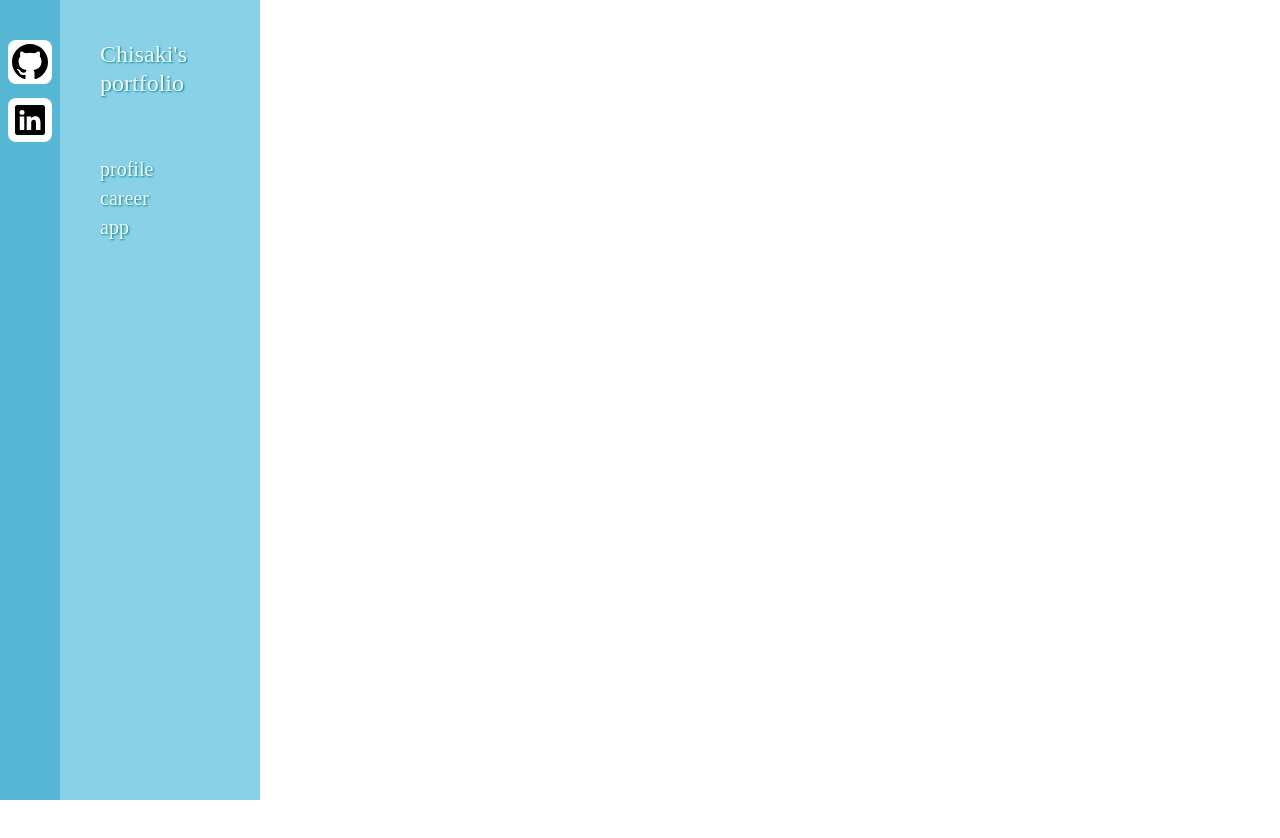
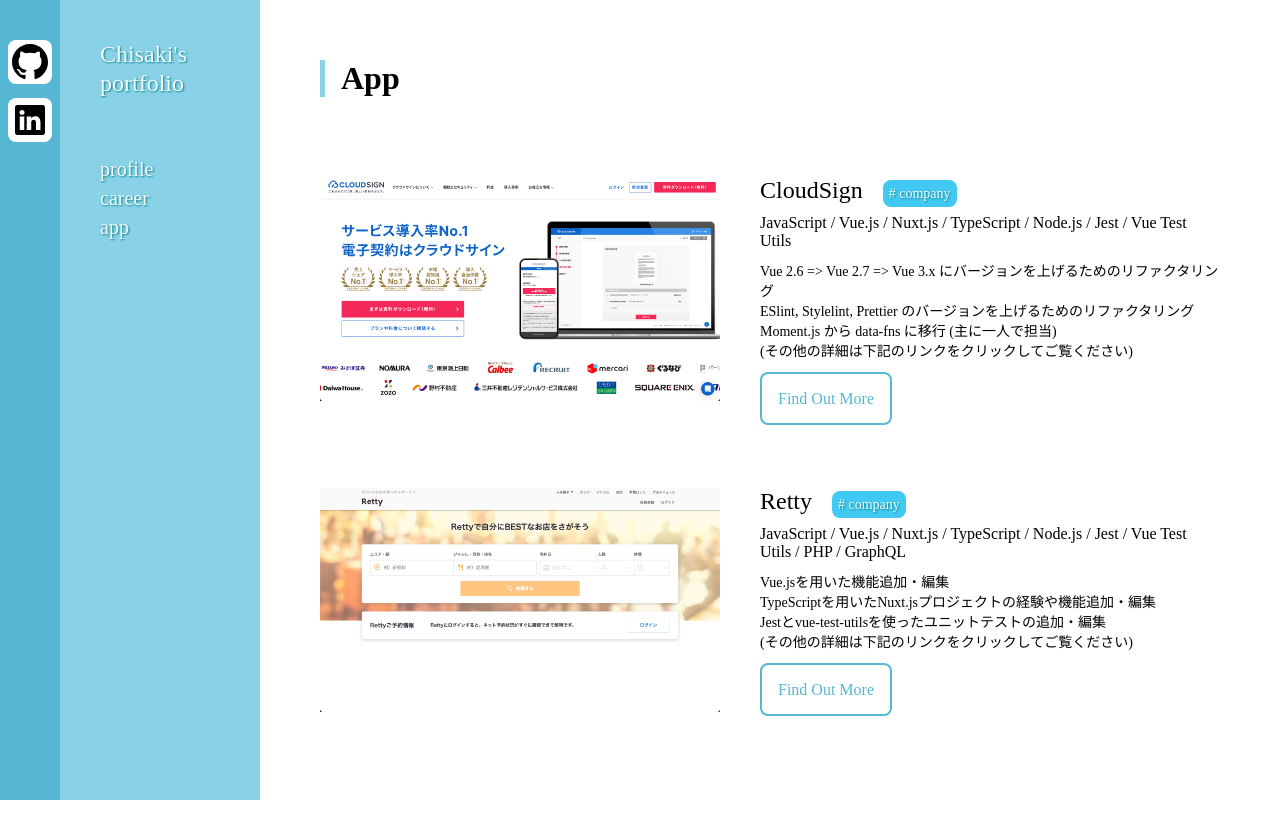
Before and after one commit to chisaki66/portfolio, a Nuxt app: page /app in a window 1280 px wide. Shown: the top 838 px of the page. Before the commit the page ends 800 px from the top, so only its background shows below. Built offline with nearby package versions, Linux system fonts and the light colour scheme.

Commit message:
add app contents

```diff
--- a/pages/app.vue
+++ b/pages/app.vue
@@ -1,5 +1,126 @@
 <template>
+  <div class="main">
+    <h1 class="title">App</h1>
+    <div class="body">
+      <div class="body__block">
+        <NuxtLink class="body__img-link" to="/cloudsign">
+          <img class="body__site-img" src="./images/cloudsign.png" alt="">
+        </NuxtLink>
+        <div class="body__block-right">
+          <div class="body__subtitle">CloudSign<span class="body__block-hashtag"># company</span></div>
+          <div class="body__skilled">JavaScript / Vue.js / Nuxt.js / TypeScript / Node.js / Jest / Vue Test Utils</div>
+          <p class="body__text">
+            Vue 2.6 => Vue 2.7 => Vue 3.x にバージョンを上げるためのリファクタリング<br>
+            ESlint, Stylelint, Prettier のバージョンを上げるためのリファクタリング<br>
+            Moment.js  から data-fns に移行 (主に一人で担当)<br>
+            (その他の詳細は下記のリンクをクリックしてご覧ください)
+          </p>
+          <div class="body__link">
+            <NuxtLink class="body__link-text" to="/cloudsign">Find Out More</NuxtLink>
+          </div>
+        </div>
+      </div>
+      <div class="body__block">
+        <NuxtLink class="body__img-link" to="/retty">
+          <img class="body__site-img" src="./images/retty.png" alt="">
+        </NuxtLink>
+        <div class="body__block-right">
+          <div class="body__subtitle">Retty<span class="body__block-hashtag"># company</span></div>
+          <div class="body__skilled">JavaScript / Vue.js / Nuxt.js / TypeScript / Node.js / Jest / Vue Test Utils / PHP / GraphQL</div>
+          <p class="body__text">
+            Vue.jsを用いた機能追加・編集<br>
+            TypeScriptを用いたNuxt.jsプロジェクトの経験や機能追加・編集<br>
+            Jestとvue-test-utilsを使ったユニットテストの追加・編集<br>
+            (その他の詳細は下記のリンクをクリックしてご覧ください)
+          </p>
+          <div class="body__link">
+            <NuxtLink class="body__link-text" to="/retty">Find Out More</NuxtLink>
+          </div>
+        </div>
+      </div>
+
+    </div>
+  </div>
 </template>
 
-<style lang="scss">
+<style lang="scss" scoped>
+.main {
+  width: 100%;
+  height: 100vh;
+  padding: 60px 60px 60px 320px;
+
+}
+
+.title {
+  padding-left: 0.5em;
+  border-left: solid 5px #88d1e7;
+}
+
+.body {
+  padding-bottom: 40px;
+
+  &__block {
+    margin-top: 80px;
+    display: flex;
+  }
+
+  &__img-link:hover {
+    opacity:0.5;
+	  transition:0.3s;
+  }
+
+  &__site-img {
+    width: 400px;
+  }
+
+  &__block-right {
+    margin-left: 40px;
+  }
+
+  &__subtitle {
+    font-size: 24px;
+  }
+
+  &__block-hashtag {
+    font-size: 14px;
+    color: #F9F9F9;
+    text-shadow: 1px 1px 2px #00858d;
+    background-color: #42c9f3;
+    margin-left: 20px;
+    padding: 6px;
+    border-radius: 8px;
+  }
+
+  &__skilled {
+    margin-top: 10px;
+  }
+
+  &__text {
+    margin-top: 10px;
+    font-size: 14px;
+  }
+
+  &__link {
+    margin-top: 30px;
+  }
+
+  &__link-text {
+    text-decoration: none;
+    padding: 16px;
+    border: solid 2px #56b7d4;
+    color: #56b7d4;
+    border-radius: 8px;
+    -webkit-transition: all 0.6s ease;
+    -moz-transition: all 0.6s ease;
+    -o-transition: all 0.6s ease;
+    transition: all  0.6s ease;
+  }
+
+  &__link-text:hover {
+    color: #F9F9F9;
+    text-shadow: 1px 1px 2px #00858d;
+    background-color: #42c9f3;
+    border: solid 2px #42c9f3;
+  }
+}
 </style>
--- /dev/null
+++ b/pages/cloudsign.vue
@@ -0,0 +1,73 @@
+<template>
+  <div class="main">
+    <h1 class="title">CloudSign</h1>
+    <div class="body">
+      <img class="body__site-img" src="./images/cloudsign.png" alt="">
+      <div class="body__subtitle">Skilled</div>
+      <p>JavaScript / Vue.js / Nuxt.js / TypeScript / Node.js / Jest / Vue Test Utils</p>
+      <div class="body__subtitle">主な業務内容</div>
+      <p>
+        Vue 2.6 => Vue 2.7 => Vue 3.x にバージョンを上げるためのリファクタリング<br>
+        ESlint, Stylelint, Prettier のバージョンを上げるためのリファクタリング<br>
+        Moment.js  から data-fns に移行 (主に一人で担当)<br>
+        Options API から Composition API に移行<br>
+        その他機能改善やバグの修正など複数担当
+      </p>
+      <div class="body__subtitle">技術的なアプローチや工夫した点</div>
+      <p>
+        ライブラリのバージョンを上げることや非推奨パッケージから推奨パッケージに移行するタスクを行う中で意識したことは、他の方が見てもわかりやすく見通しの良いコードを実装することを特に意識しました。<br>
+        それと事前にライブラリの最新版で非推奨となるメソッドなどをキャッチアップして、それらのメソッドを用いない実装などを心がけていました。
+      </p>
+      <div class="body__subtitle">チーム内の自身の役割</div>
+      <p>
+        Issue をこなすことより、ライブラリのバージョンを上げるために必要なことを自発的に調査して、自ら Issue を立ててタスクを行うということを多くこなしていました。<br>
+        それ以外にも、自らリポジトリ内の問題点などを洗い出して Issue を作成することも積極的に行なっていました。
+      </p>
+      <div class="body__subtitle">取り組みの成果</div>
+      <p>
+        サービスの課題であった非推奨パッケージの移行や古いバージョンから最新版に上げることなどを幅広く行いました。<br>
+        そのため CloudSign の開発に携わる他のエンジニアの方が集中して新規機能などの実装を行えるよう、安定して運用を支えることに貢献しました。
+      </p>
+      <div class="body__subtitle">Link</div>
+        <a href="https://www.cloudsign.jp/" target="_blank">
+          <p>https://www.cloudsign.jp/</p>
+        </a>
+    </div>
+  </div>
+</template>
+
+<style lang="scss" scoped>
+.main {
+  width: 100%;
+  height: 100vh;
+  padding: 60px 60px 60px 320px;
+}
+
+.title {
+  padding-left: 0.5em;
+  border-left: solid 5px #88d1e7;
+}
+
+.body {
+  padding: 40px 0;
+
+  &__site-img {
+    width: 700px;
+  }
+
+  &__subtitle {
+    margin-top: 30px;
+    padding-left: 0.5em;
+    border-left: solid 4px #88d1e7;
+    font-size: 20px;
+  }
+
+  p {
+    margin-top: 12px;
+  }
+
+  a {
+    text-decoration: none;
+  }
+}
+</style>
--- /dev/null
+++ b/pages/retty.vue
@@ -0,0 +1,74 @@
+<template>
+  <div class="main">
+    <h1 class="title">Retty</h1>
+    <div class="body">
+      <img class="body__site-img" src="./images/retty.png" alt="">
+      <div class="body__subtitle">Skilled</div>
+      <p>JavaScript / Vue.js / Nuxt.js / TypeScript / Node.js / Jest / Vue Test Utils / PHP / GraphQL</p>
+      <div class="body__subtitle">主な業務内容</div>
+      <p>
+        Vue.jsを用いた機能追加・編集<br>
+        TypeScriptを用いたNuxt.jsプロジェクトの経験や機能追加・編集<br>
+        Jestとvue-test-utilsを使ったユニットテストの追加・編集<br>
+        サービス向上のためのUI改善<br>
+        サービスの改善や機能編集などの思索や提案(それに伴い自らIssueを作成し編集)<br>
+        外部APIから取得したデータを用いた実装<br>
+        PHPのコードをVue.jsに移行<br>
+        ESLintやStylelintなどのLintツールの導入<br>
+        ​​報告の上がったフロントエンドまわりのバグの修正<br>
+        PHPの機能追加<br>
+        リリース準備の検証<br>
+        バックエンドで実装したGraphQLのデータをフロントエンドに反映
+      </p>
+      <div class="body__subtitle">技術的なアプローチや工夫した点</div>
+      <p>ただ形としてタスクをこなすだけでなく自分の実装の後に他の開発者が見て理解できるかバグが起きにくいか関数名などで役割が理解され易いかなど良質なコードを書くことを常に意識しておりました。登録店舗の情報によってはデータの扱いが変わってくるものなどもあり、それらがバグの原因となったりUIが崩れてしまうことがあるためコードを良く理解し、自分の実装が与える影響などを常に考えることを習慣としておりました。</p>
+      <div class="body__subtitle">チーム内の自身の役割</div>
+      <p>
+        主に私の役割としては開発チーム内のサポートに徹して技術的な負債を減らしたり、開発のし易さに貢献することになります。<br>
+        他部署からのフロントエンドのバグの報告に対応したり、自らIssueを確認して優先度の高いものから編集を行うことをしておりました。
+      </p>
+      <div class="body__subtitle">取り組みの成果</div>
+      <p>私が入社してから今に至るまでに貢献したことの一つとして先延ばしにされていたNuxt.jsへの移行タスクの多くを消化したことやライブラリのアップグレード、小さなバグや開発者しか行えないコーポレートサイトの編集業務を受け持つことで開発チームの稼働率を向上させることに貢献しました。</p>
+      <div class="body__subtitle">Link</div>
+        <a href="https://retty.me/" target="_blank">
+          <p>https://retty.me/</p>
+        </a>
+    </div>
+  </div>
+</template>
+
+<style lang="scss" scoped>
+.main {
+  width: 100%;
+  height: 100vh;
+  padding: 60px 60px 60px 320px;
+}
+
+.title {
+  padding-left: 0.5em;
+  border-left: solid 5px #88d1e7;
+}
+
+.body {
+  padding: 40px 0;
+
+  &__site-img {
+    width: 700px;
+  }
+
+  &__subtitle {
+    margin-top: 30px;
+    padding-left: 0.5em;
+    border-left: solid 4px #88d1e7;
+    font-size: 20px;
+  }
+
+  p {
+    margin-top: 12px;
+  }
+
+  a {
+    text-decoration: none;
+  }
+}
+</style>
```
